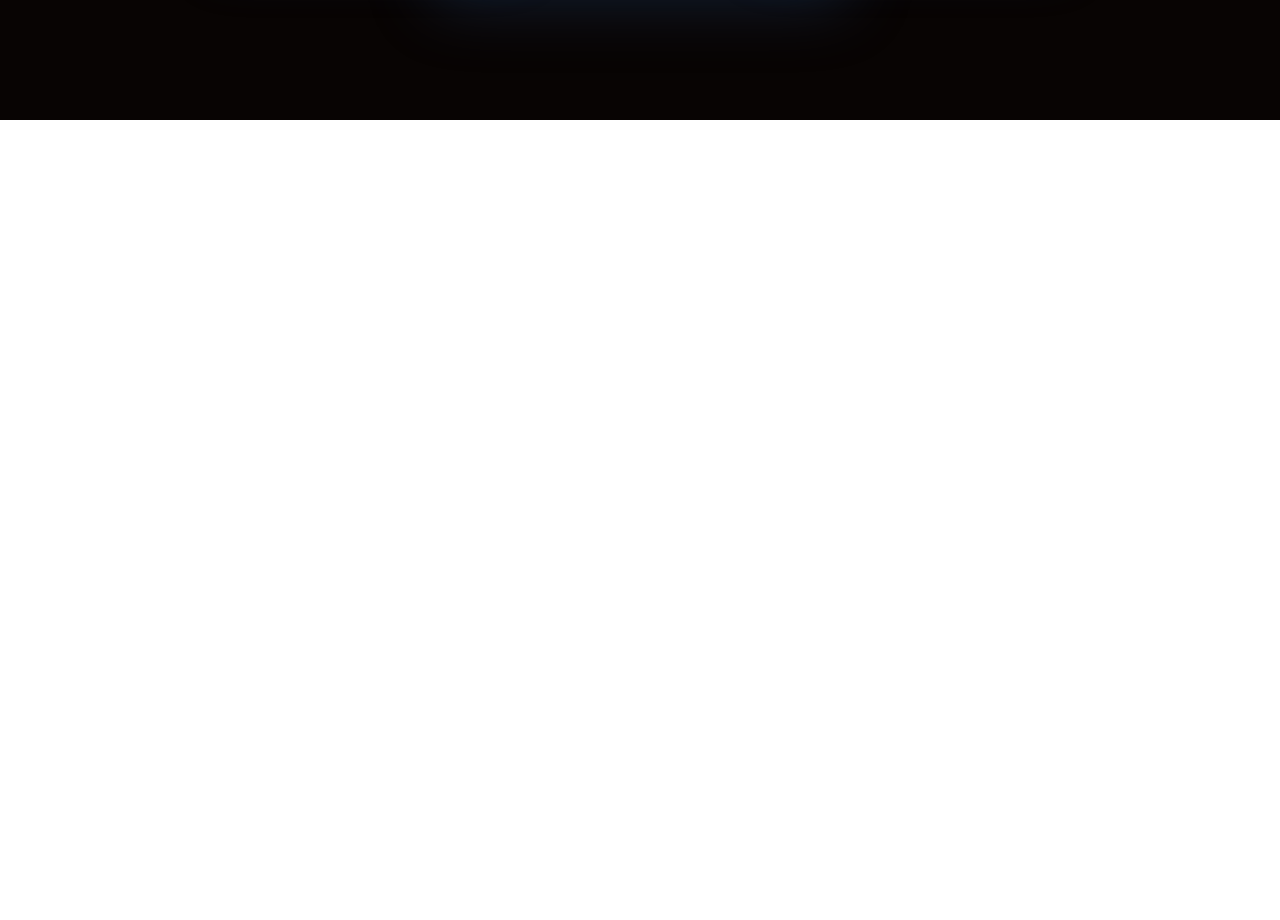
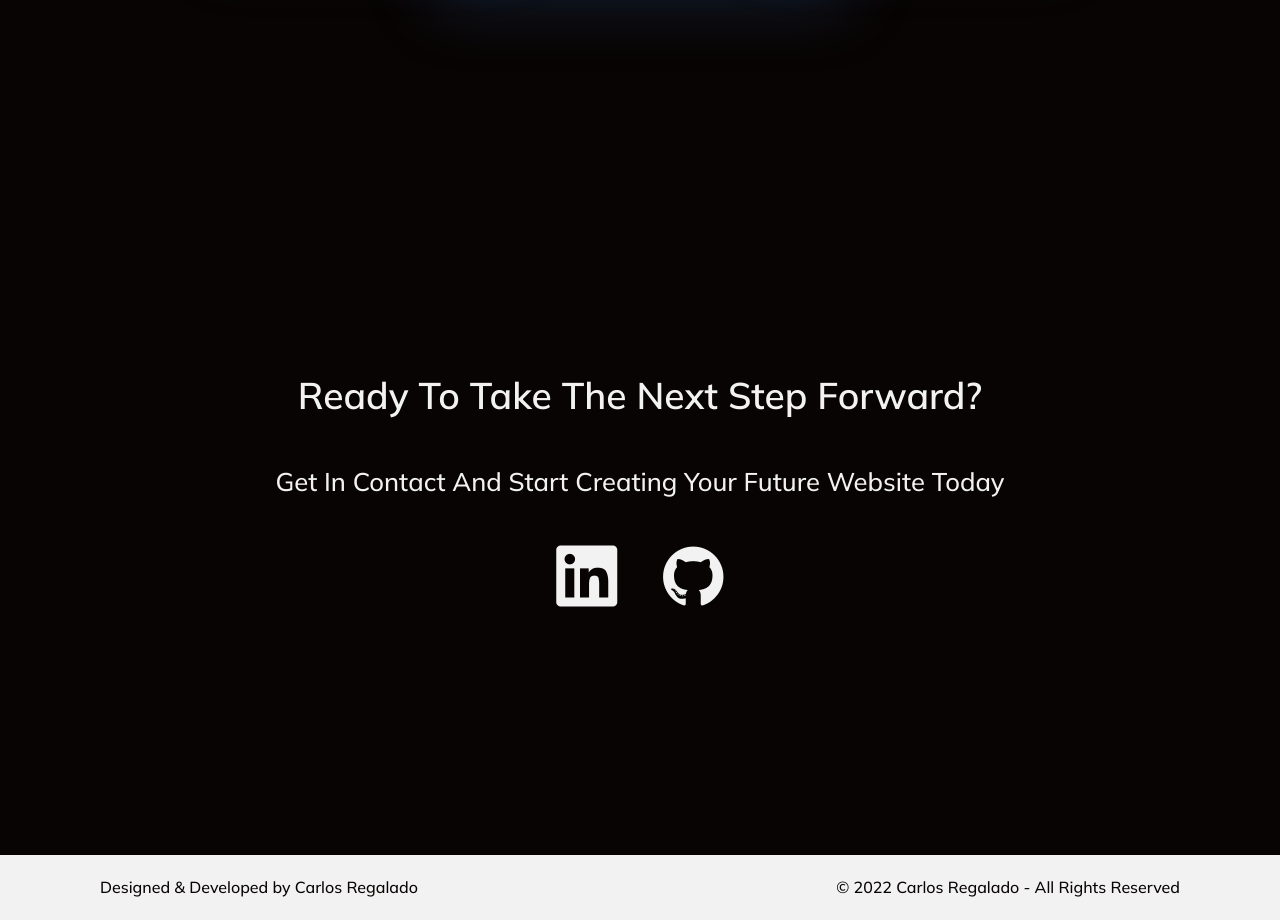
Before and after one commit to CarlosDRA/Portfolio, a React (Vite) app: page / in a window 1280 px wide. Shown: the part 2280-3200 px from the top of the page. Before the commit the page ends 2400 px from the top, so only its background shows below. Built offline with nearby package versions, Linux system fonts and the light colour scheme.

Commit message:
Created contact section

```diff
--- a/src/App.jsx
+++ b/src/App.jsx
@@ -2,6 +2,7 @@
 import Home from "./components/home/index";
 import About from "./components/about/index";
 import Work from "./components/work/index";
+import Contact from "./components/contact/index";
 
 import { useState, useEffect } from "react";
 
@@ -62,6 +63,7 @@
         handleLeftClick={handleLeftClick}
         handleRightClick={handleRightClick}
       />
+      <Contact />
     </div>
   )
 }
--- /dev/null
+++ b/src/components/contact/index.jsx
@@ -0,0 +1,36 @@
+import "./index.scss";
+import { FaEnvelope } from "react-icons/fa";
+
+
+export default function Contact (){
+    return(
+        <div id="contact">
+            <div className="contact-section">
+                <div className="text-container">
+                    <h2>Ready To Take The Next Step Forward?</h2>
+                    <p>Get In Contact And Start Creating Your Future Website Today</p>
+                </div>
+                <div className="link-container">
+                    <div className="link-icon">
+                        <a className="link"
+                        href="https://www.linkedin.com/in/carlosregaladodev/"
+                        target="_blank">
+                            <i className="devicon-linkedin-plain"></i>
+                        </a>
+                        <a className="link"
+                        href="https://github.com/CarlosDRA"
+                        target="_blank">
+                            <i className="devicon-github-original"></i>
+                        </a>
+                    </div>
+
+                    {/* <FaEnvelope className="link email-link"/> */}
+                </div>
+            </div>
+            <footer>
+                <p>Designed & Developed by Carlos Regalado</p>
+                <p>© 2022 Carlos Regalado - All Rights Reserved</p>
+            </footer>
+        </div>
+    )
+}
--- /dev/null
+++ b/src/components/contact/index.scss
@@ -0,0 +1,66 @@
+#contact{
+    height: 100vh;
+    width: 100vw;
+    max-width:100%;
+    position: relative;
+    padding: 254px 100px;
+    color: #F2F2F2;
+    text-align: center;
+
+    .contact-section{
+        height: 100%;
+        display: flex;
+        flex-direction: column;
+        justify-content: space-between;
+        align-items: center;
+    }
+
+    .text-container{
+
+        h2{
+            font-size: clamp(1.8rem, 2.9vmax, 3.5rem);
+        }
+
+        p{
+            font-size: clamp(1.5rem, 2vmax, 3.2rem);
+            margin-top: 50px;
+        }
+    }
+
+    .link-container{
+        width: 20vmax;
+        height: 200px;
+        display: flex;
+        flex-direction: column;
+        justify-content: space-evenly;
+        align-items: center;
+
+        .link-icon{
+            width: 100%;
+            display: flex;
+            justify-content: space-evenly;
+            align-items: center;
+        }
+
+        .link{
+            text-decoration: none;
+            color: #F2F2F2;
+            font-size: 4rem;
+        }
+    }
+
+    footer{
+        width: 100vw;
+        height: 65px;
+        max-width: 100%;
+        padding: 0 100px;
+        position: absolute;
+        bottom: 0;
+        left: 0;
+        display: flex;
+        justify-content: space-between;
+        align-items: center;
+        background-color: #F2F2F2;
+        color: #080403;
+    }
+}
```
